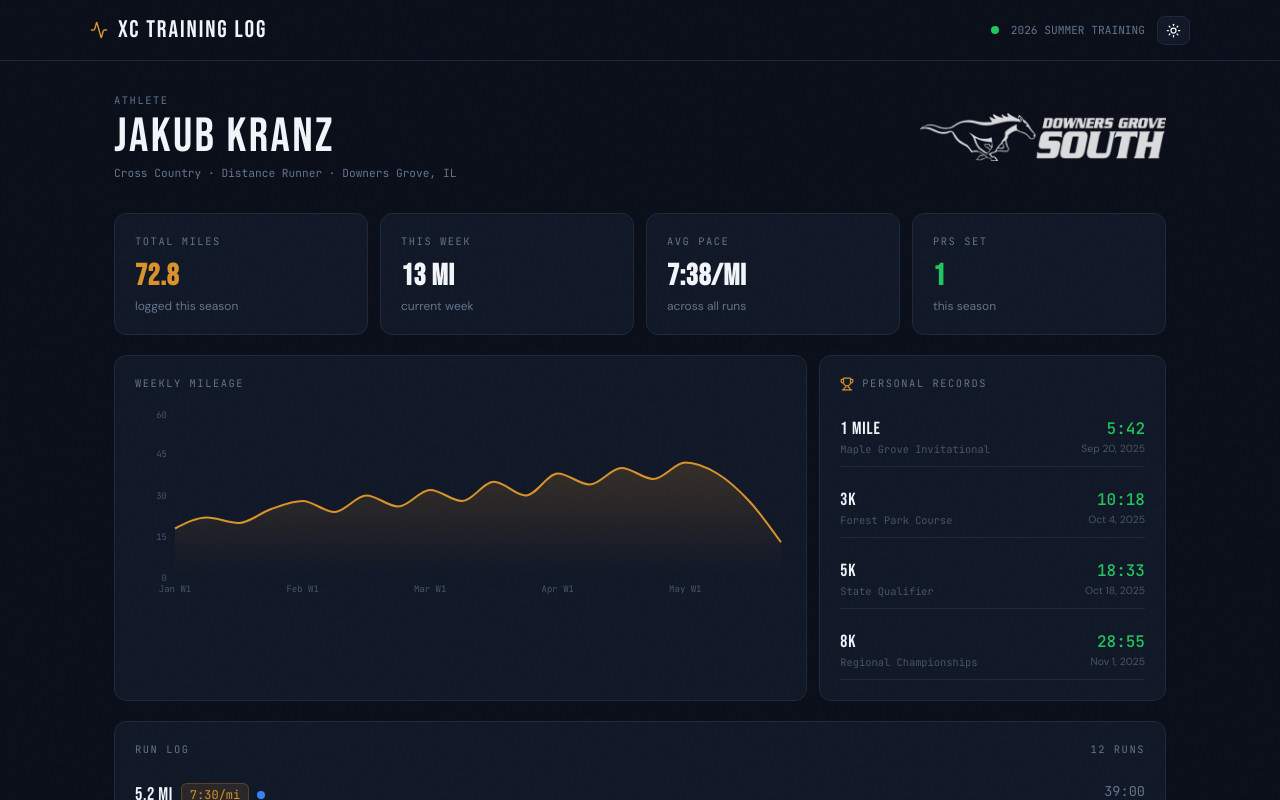
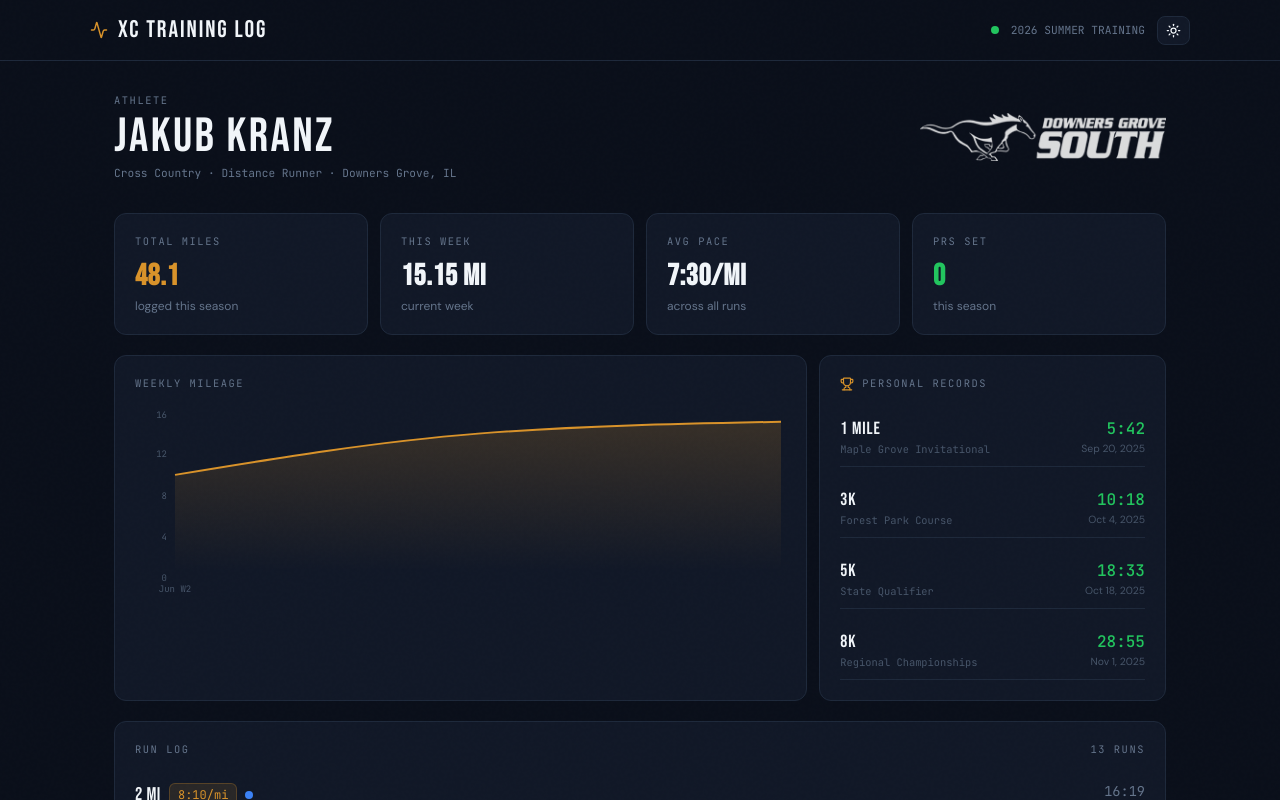
Before and after one commit to DKranzMAT/xc-training-log, a React (Vite) app: page / in a window 1280 px wide. Shown: the top 800 px of the page. Built offline with nearby package versions, Linux system fonts and the light colour scheme.

Commit message:
feat: replace mock data with Jakub's real run data — 13 runs, Jun 2026

```diff
--- a/src/data/mockData.ts
+++ b/src/data/mockData.ts
@@ -26,18 +26,19 @@ export const personalRecords: PersonalRecord[] = [
 ];
 
 export const runs: Run[] = [
-  { id: '1', date: '2026-05-28', distance: 5.2, duration: 2340, pace: 450, effort: 'easy', notes: 'Recovery run, legs felt heavy from Saturday', course: 'Prairie Path Loop', conditions: 'Cloudy, 62°F' },
-  { id: '2', date: '2026-05-26', distance: 8.0, duration: 3720, pace: 465, effort: 'moderate', notes: 'Long run, good aerobic base work', course: 'River Trail', conditions: 'Sunny, 68°F' },
-  { id: '3', date: '2026-05-24', distance: 3.1, duration: 1113, pace: 359, effort: 'hard', notes: 'Time trial, new 5K PR attempt — felt strong at mile 2', course: 'Track', conditions: 'Clear, 58°F', isPR: true },
-  { id: '4', date: '2026-05-22', distance: 6.0, duration: 2820, pace: 470, effort: 'easy', notes: 'Easy shakeout before time trial', course: 'Neighborhood Loop', conditions: 'Overcast, 55°F' },
-  { id: '5', date: '2026-05-20', distance: 7.5, duration: 3450, pace: 460, effort: 'moderate', notes: 'Tempo intervals, 3x1 mile at threshold', course: 'Forest Park Course', conditions: 'Windy, 60°F' },
-  { id: '6', date: '2026-05-18', distance: 4.0, duration: 1920, pace: 480, effort: 'easy', notes: 'Morning run before school', course: 'Prairie Path Loop', conditions: 'Cool, 50°F' },
-  { id: '7', date: '2026-05-15', distance: 9.0, duration: 4230, pace: 470, effort: 'moderate', notes: 'Long run with coach, talked about fall season goals', course: 'River Trail', conditions: 'Perfect, 64°F' },
-  { id: '8', date: '2026-05-13', distance: 5.0, duration: 2400, pace: 480, effort: 'easy', notes: 'Easy day', course: 'Neighborhood Loop', conditions: 'Rainy, 57°F' },
-  { id: '9', date: '2026-05-11', distance: 6.5, duration: 2925, pace: 450, effort: 'hard', notes: 'Speed workout: 8x400m, fastest split 72 sec', course: 'Track', conditions: 'Sunny, 65°F' },
-  { id: '10', date: '2026-05-08', distance: 8.5, duration: 3995, pace: 470, effort: 'moderate', notes: 'Weekend long run, explored new trail section', course: 'Forest Path Extended', conditions: 'Partly cloudy, 60°F' },
-  { id: '11', date: '2026-05-06', distance: 4.5, duration: 2160, pace: 480, effort: 'easy', notes: 'Recovery, kept it super easy', course: 'Prairie Path Loop', conditions: 'Warm, 72°F' },
-  { id: '12', date: '2026-05-04', distance: 5.5, duration: 2530, pace: 460, effort: 'moderate', notes: 'Fartlek session, fun workout', course: 'River Trail', conditions: 'Clear, 66°F' },
+  { id: '1', date: '2026-06-13', distance: 2, duration: 979, pace: 490, effort: 'easy', notes: 'First run of the season', course: 'Neighborhood Loop', conditions: 'Sunny, 76°F' },
+  { id: '2', date: '2026-06-14', distance: 2, duration: 916, pace: 457, effort: 'easy', notes: 'Pretty chill', course: 'Neighborhood Loop', conditions: 'Sunny, 64°F' },
+  { id: '3', date: '2026-06-15', distance: 3, duration: 1408, pace: 466, effort: 'moderate', notes: 'Felt harder', course: 'Neighborhood Loop', conditions: 'Sunny, 63°F' },
+  { id: '4', date: '2026-06-16', distance: 3, duration: 1351, pace: 450, effort: 'moderate', notes: 'Tired from gym', course: 'Run to Activity', conditions: 'Sunny, 75°F' },
+  { id: '5', date: '2026-06-17', distance: 3, duration: 1374, pace: 457, effort: 'easy', notes: 'Enjoyable', course: 'Neighborhood Loop', conditions: 'Rain, 61°F' },
+  { id: '6', date: '2026-06-18', distance: 3, duration: 1321, pace: 439, effort: 'easy', notes: 'Satisfying after work', course: 'Neighborhood Loop', conditions: 'Sunny, 71°F' },
+  { id: '7', date: '2026-06-20', distance: 4, duration: 1807, pace: 451, effort: 'moderate', notes: 'Bored/hot', course: 'Amundsen', conditions: 'Sunny, 73°F' },
+  { id: '8', date: '2026-06-22', distance: 4, duration: 1780, pace: 445, effort: 'easy', notes: 'Standard', course: 'Neighborhood Loop', conditions: 'Sunny, 64°F' },
+  { id: '9', date: '2026-06-23', distance: 6, duration: 2640, pace: 440, effort: 'easy', notes: 'Great runners high', course: 'Neighborhood Loop', conditions: 'Sunny, 71°F' },
+  { id: '10', date: '2026-06-24', distance: 3, duration: 1320, pace: 440, effort: 'moderate', notes: 'Running home from PB', course: 'Run to Activity', conditions: 'Rain, 72°F' },
+  { id: '11', date: '2026-06-26', distance: 4.4, duration: 1900, pace: 433, effort: 'easy', notes: 'Quick', course: 'Neighborhood Loop', conditions: 'Rain, 69°F' },
+  { id: '12', date: '2026-06-27', distance: 5.75, duration: 2501, pace: 435, effort: 'hard', notes: 'Felt awful / very hot', course: 'Neighborhood Loop', conditions: 'Cloudy, 77°F' },
+  { id: '13', date: '2026-06-30', distance: 5, duration: 2255, pace: 451, effort: 'moderate', notes: 'PF has bad AC', course: 'Treadmill', conditions: 'N/A' },
 ];
 
 export interface WeeklyStats {
@@ -47,24 +48,7 @@ export interface WeeklyStats {
 }
 
 export const weeklyMileage: WeeklyStats[] = [
-  { week: 'Jan W1', miles: 18, runs: 4 },
-  { week: 'Jan W2', miles: 22, runs: 5 },
-  { week: 'Jan W3', miles: 20, runs: 5 },
-  { week: 'Jan W4', miles: 25, runs: 6 },
-  { week: 'Feb W1', miles: 28, runs: 6 },
-  { week: 'Feb W2', miles: 24, runs: 5 },
-  { week: 'Feb W3', miles: 30, runs: 6 },
-  { week: 'Feb W4', miles: 26, runs: 6 },
-  { week: 'Mar W1', miles: 32, runs: 6 },
-  { week: 'Mar W2', miles: 28, runs: 5 },
-  { week: 'Mar W3', miles: 35, runs: 7 },
-  { week: 'Mar W4', miles: 30, runs: 6 },
-  { week: 'Apr W1', miles: 38, runs: 7 },
-  { week: 'Apr W2', miles: 34, runs: 6 },
-  { week: 'Apr W3', miles: 40, runs: 7 },
-  { week: 'Apr W4', miles: 36, runs: 7 },
-  { week: 'May W1', miles: 42, runs: 7 },
-  { week: 'May W2', miles: 38, runs: 7 },
-  { week: 'May W3', miles: 28, runs: 6 },
-  { week: 'May W4', miles: 13, runs: 3 },
+  { week: 'Jun W2', miles: 10, runs: 5 },
+  { week: 'Jun W3', miles: 14, runs: 4 },
+  { week: 'Jun W4', miles: 15.15, runs: 4 },
 ];
```
